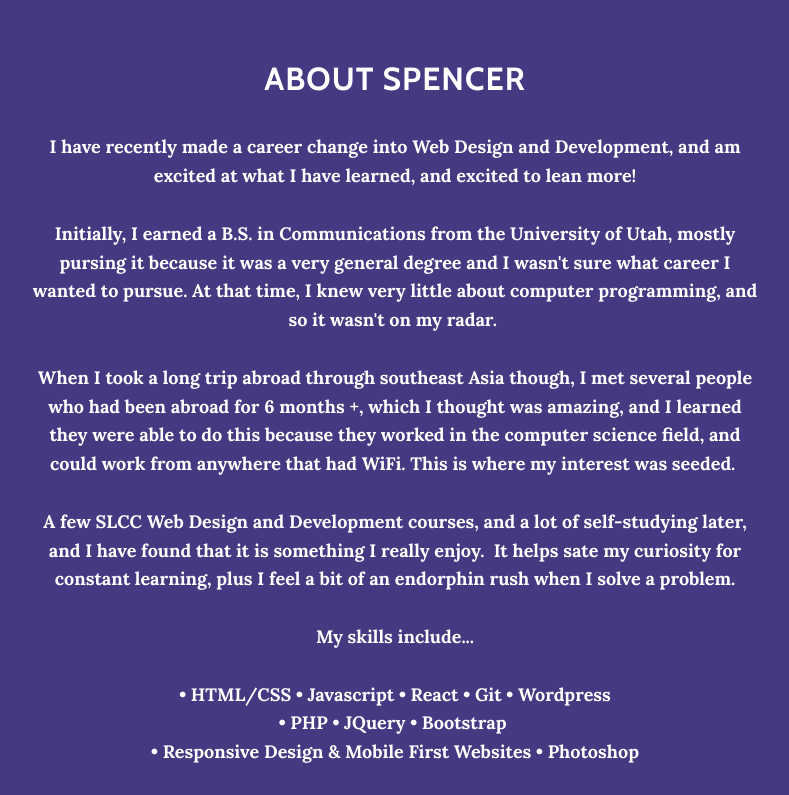
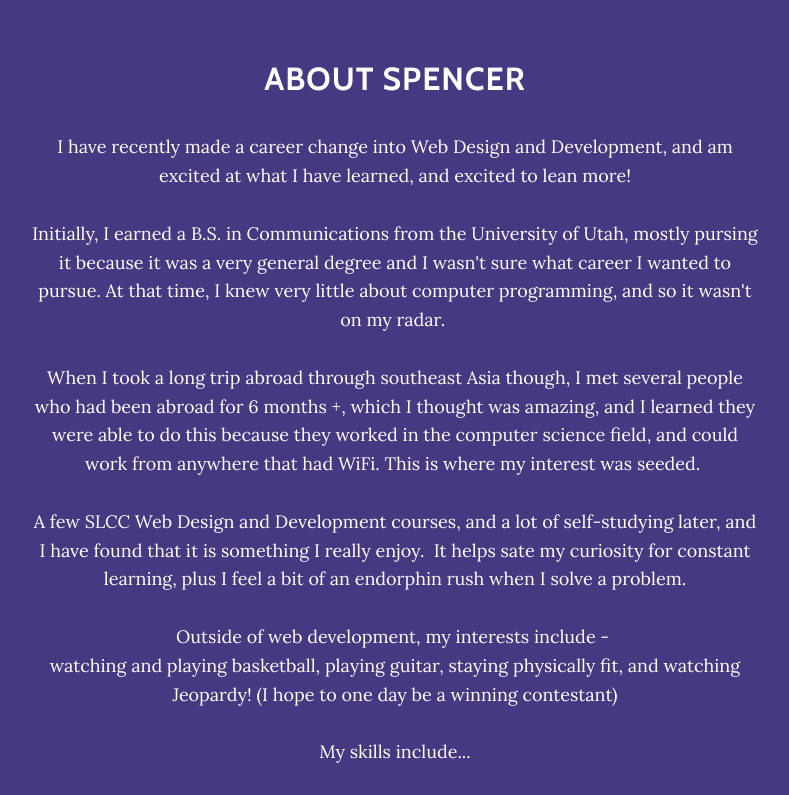
Before and after one commit to Spenceyb123/Spenceyb123.github.io, a plain HTML site: page index.html in a window 1280 px wide. Shown: the part 840-1635 px from the top of the page, without its empty margins (245-1034 px from the left). Drawn offline with nearby package versions, Linux system fonts and the light colour scheme; files whose address does not match are found by name.

Commit message:
adjusted spacing on about and added interests

```diff
--- a/index.html
+++ b/index.html
@@ -48,7 +48,7 @@
             <div class="row">
                 <div class="col-lg-8 mx-auto">
                     <h2>AbouT Spencer</h2>
-                    <p style="font-weight: bold;">I have recently made a career change into Web Design and Development, and am excited at what I have learned, and excited to lean more!<br><br>Initially, I earned a B.S. in Communications from the University of Utah, mostly pursing it because it was a very general degree and I wasn't sure what career I wanted to pursue. At that time, I knew very little about computer programming, and so it wasn't on my radar.&nbsp;<br><br>When I took a long trip abroad through southeast Asia though, I met several people who had been abroad for 6 months +, which I thought was amazing, and I learned they were able to do this because they worked in the computer science field, and could work from anywhere that had WiFi. This is where my interest was seeded.&nbsp;<br><br>A few SLCC Web Design and Development courses, and a lot of self-studying later, and I have found that it is something I really enjoy.&nbsp; It helps sate my curiosity for constant learning, plus I feel a bit of an endorphin rush when I solve a problem.<br><br>My skills include...<br><br><strong>•&nbsp;</strong>HTML/CSS • Javascript • React • Git • Wordpress <br>• PHP&nbsp;• JQuery • Bootstrap&nbsp;<br>• Responsive Design &amp; Mobile First Websites • Photoshop<br><br> <br> <br> <br> <br> <br><br> <br> <br> <br> <br> <br><br> <br> <br> <br> <br> <br>&nbsp;<br></p>
+                    <p style="font-weight: 400;">I have recently made a career change into Web Design and Development, and am excited at what I have learned, and excited to lean more!<br><br>Initially, I earned a B.S. in Communications from the University of Utah, mostly pursing it because it was a very general degree and I wasn't sure what career I wanted to pursue. At that time, I knew very little about computer programming, and so it wasn't on my radar.&nbsp;<br><br>When I took a long trip abroad through southeast Asia though, I met several people who had been abroad for 6 months +, which I thought was amazing, and I learned they were able to do this because they worked in the computer science field, and could work from anywhere that had WiFi. This is where my interest was seeded.&nbsp;<br><br>A few SLCC Web Design and Development courses, and a lot of self-studying later, and I have found that it is something I really enjoy.&nbsp; It helps sate my curiosity for constant learning, plus I feel a bit of an endorphin rush when I solve a problem.<br><br>Outside of web development, my interests include -&nbsp;<br>watching and playing basketball, playing guitar, staying physically fit, and watching Jeopardy! (I hope to one day be a winning contestant)<br><br>My skills include...<br><br><strong>•&nbsp;</strong>HTML/CSS • Javascript • React • Git • Wordpress <br>• PHP&nbsp;• JQuery • Bootstrap&nbsp;<br>• Responsive Design &amp; Mobile First Websites • Photoshop&nbsp;<br></p>
                 </div>
             </div>
         </div>
```
Also changed, not shown: 1 other file.
